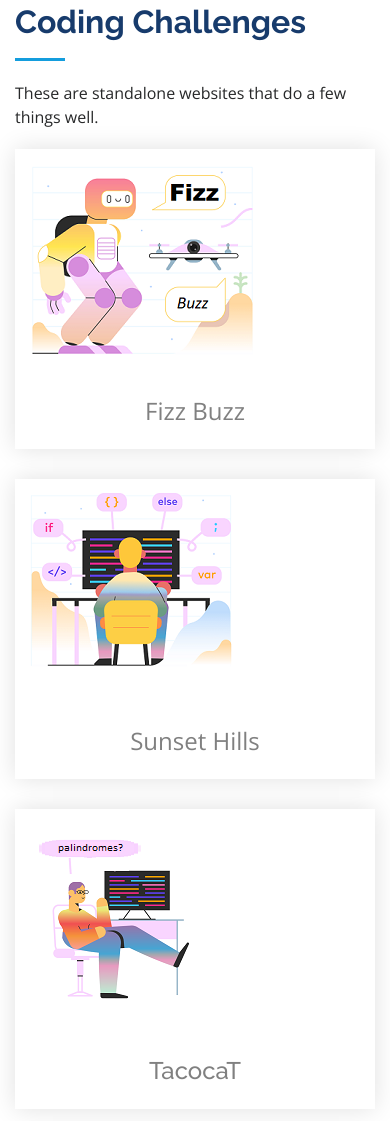
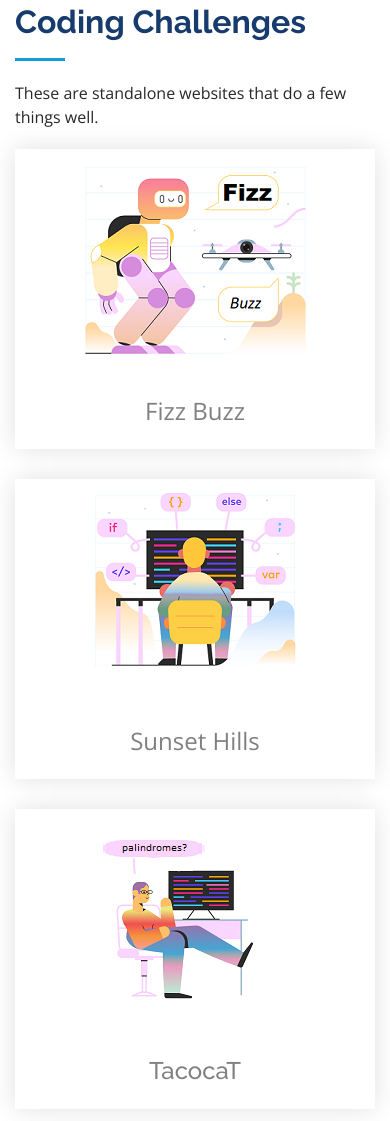
Before and after one commit to mackenzieweaver/my_portfolio, a plain HTML site: page portfolio/Index.html in a window 390 px wide. Shown: the part 5159-6280 px from the top of the page. Drawn offline with nearby package versions, Linux system fonts and the light colour scheme.

Commit message:
Coding Challenges Images Centered Horizontally on Mobile

```diff
--- a/portfolio/Content/CustomCSS.css
+++ b/portfolio/Content/CustomCSS.css
@@ -77,6 +77,10 @@
     .card-deck .card {
         margin-bottom: 30px;
     }
+
+    #fizz-buzz-img {
+        /*margin-left: 50px;*/
+    }
 }
 
 a {
--- a/portfolio/Index.html
+++ b/portfolio/Index.html
@@ -202,6 +202,7 @@
             </div>
         </section>
         <!-- End Projects Section -->
+
         <!-- Start Coding Challenges Section -->
         <section id="challenges" class="portfolio challenges">
             <div class="container">
@@ -217,7 +218,7 @@
 
                     <div class="col-lg-3 col-md-6 portfolio-item filter-app">
                         <div class="portfolio-wrap project-card" data-toggle="modal" data-target="#fizz-buzz-modal">
-                            <img src="Assets/Challenges/challenge-1.png" class="img-fluid" />
+                            <img src="Assets/Challenges/challenge-1.png" class="project-img mx-auto" id="fizz-buzz-img"/>
                             <div class="portfolio-links">
                                 <p class="h4">Fizz Buzz</p>
                             </div>
@@ -226,7 +227,7 @@
 
                     <div class="col-lg-3 col-md-6 portfolio-item filter-app">
                         <div class="portfolio-wrap project-card" data-toggle="modal" data-target="#sunset-hills-modal">
-                            <img src="Assets/Challenges/challenge-2.png" />
+                            <img src="Assets/Challenges/challenge-2.png" class="project-img mx-auto"/>
                             <div class="portfolio-links">
                                 <p class="h4">Sunset Hills</p>
                             </div>
@@ -235,7 +236,7 @@
 
                     <div class="col-lg-3 col-md-6 portfolio-item filter-app">
                         <div class="portfolio-wrap project-card" data-toggle="modal" data-target="#tacocat-modal">
-                            <img src="Assets/Challenges/challenge-3.png" />
+                            <img src="Assets/Challenges/challenge-3.png" class="project-img mx-auto"/>
                             <div class="portfolio-links">
                                 <h4 class="h4">TacocaT </h4>
                             </div>
@@ -244,7 +245,7 @@
 
                     <div class="col-lg-3 col-md-6 portfolio-item filter-app">
                         <div class="portfolio-wrap project-card" data-toggle="modal" data-target="#sum-of-all-fears-modal">
-                            <img src="Assets/Challenges/challenge-4.png" />
+                            <img src="Assets/Challenges/challenge-4.png" class="project-img mx-auto"/>
                             <div class="portfolio-links">
                                 <p class="h4">Sum of All Fears</p>
                             </div>
```
